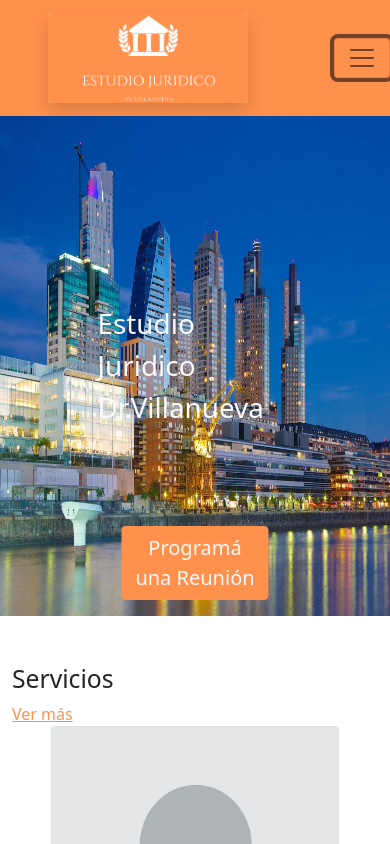
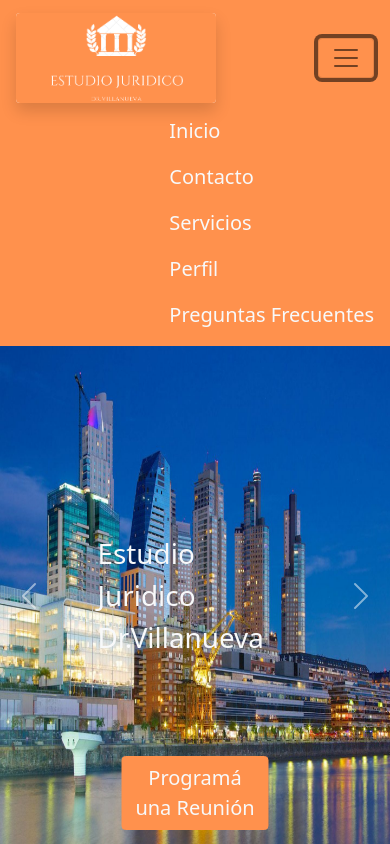
Before and after one commit to AlvaroLVR/estudioJuridicoWeb, a website: page index.html in a window 390 px wide. Both pictures are taken after a click on the button "Toggle navigation". Shown: the top 844 px of the page. Drawn offline with nearby package versions, Linux system fonts and the light colour scheme.

Commit message:
retoques del navbar y el footer version mobile

```diff
--- a/index.html
+++ b/index.html
@@ -4,50 +4,60 @@
   <meta charset="UTF-8">
   <meta http-equiv="X-UA-Compatible" content="IE=edge">
   <meta name="viewport" content="width=device-width, initial-scale=1.0">
-    <!-- PAGES -->
-    <link rel="stylesheet" href="./pages/Contacto.html">
+  <!--BOOTSTRAP-->
+
+  <link href="https://cdn.jsdelivr.net/npm/bootstrap@5.1.3/dist/css/bootstrap.min.css" rel="stylesheet" integrity="sha384-1BmE4kWBq78iYhFldvKuhfTAU6auU8tT94WrHftjDbrCEXSU1oBoqyl2QvZ6jIW3" crossorigin="anonymous">
+
   <!--FUENTE DE TEXTO-->
   <link rel="preconnect" href="https://fonts.googleapis.com">
   <link rel="preconnect" href="https://fonts.gstatic.com" crossorigin>
   <link href="https://fonts.googleapis.com/css2?family=Nunito+Sans:wght@400&display=swap" rel="stylesheet">
-    <!--BOOTSTRAP-->
-    <link href="https://cdn.jsdelivr.net/npm/bootstrap@5.1.3/dist/css/bootstrap.min.css" rel="stylesheet" integrity="sha384-1BmE4kWBq78iYhFldvKuhfTAU6auU8tT94WrHftjDbrCEXSU1oBoqyl2QvZ6jIW3" crossorigin="anonymous">
   <!--CSS-->
   <link rel="stylesheet" href="./sass/style.css">
   <title>Estudio Juridico Web</title>
 </head>
 <body>
   <!--HEADER -->
+
   <nav class="navbar navbar-expand-lg navbar-light bg-primary">
 
-    <a class="navbar-brand " href="#"><img class="shadow bg-body rounded mx-5" src="./img/LogoEstudioJuridico_navbar.png" alt="logoNavbar" height="90px" width="200px"></a>
-    <button class="navbar-toggler" type="button" data-bs-toggle="collapse" data-bs-target="#navbarSupportedContent" aria-controls="navbarSupportedContent" aria-expanded="false" aria-label="Toggle navigation">
+    <a class="navbar-brand logo-menu" href="#"><img class="shadow bg-body rounded ms-3" src="./img/LogoEstudioJuridico_navbar.png" alt="logoNavbar" height="90px" width="200px"></a>
+    <button class="navbar-toggler me-3" type="button" data-bs-toggle="collapse" data-bs-target="#navbarSupportedContent" aria-controls="navbarSupportedContent" aria-expanded="false" aria-label="Toggle navigation">
     <span class="navbar-toggler-icon"></span>
     </button>
 
-    <div class="collapse navbar-collapse position-relative " id="navbarSupportedContent">
-      <ul class="navbar-nav position-absolute end-0 mx-4"> <!--me-auto mb-2 mb-lg-0 -->
+    <div class="collapse navbar-collapse lista-mobile me-2" id="navbarSupportedContent">
+
+      <ul class="navbar-nav "> <!--me-auto mb-2 mb-lg-0 -->
+
         <li class="nav-item mx-2">
           <a class="nav-link active text-light fs-5" aria-current="page" href="index.html">Inicio</a>
         </li>
+
         <li class="nav-item mx-2">
           <a class="nav-link active text-light fs-5" aria-current="page" href="./pages/Contacto.html">Contacto</a>
         </li>
+
         <li class="nav-item mx-2">
           <a class="nav-link active text-light fs-5" aria-current="page" href="./pages/Servicios.html">Servicios</a>
         </li>
+
         <li class="nav-item mx-2">
           <a class="nav-link active text-light fs-5" aria-current="page" href="./pages/Perfil.html">Perfil</a>
         </li>
+
         <li class="nav-item mx-2">
-          <a class="nav-link active text-light fs-5" aria-current="page" href="./pages/PreguntasFrecuentes.html">Preguntas frecuentes</a>
+          <a class="nav-link active text-light fs-5" aria-current="page" href="./pages/PreguntasFrecuentes.html">Preguntas Frecuentes</a>
         </li>
       </ul>
+
     </div>
+
   </nav>
 
   <!-- MAIN -->
-  <div id="carouselExampleSlidesOnly position-relative" class="carousel slide" data-bs-ride="carousel">
+
+  <!-- <div id="carouselExampleSlidesOnly position-relative" class="carousel slide" data-bs-ride="carousel">
     <div class="carousel-inner active">
       <div class="carousel-item active">
         <img src="./img/carrousel1.jpg" class="d-block w-100 " height="500px" alt="puertoMadero">
@@ -56,8 +66,44 @@
         <img src="./img/carrousel2.jpg" class="d-block w-100 " height="500px" alt="puertoMaderoNoche">
       </div>
     </div>
+
+    <button class="carousel-control-prev" type="button" data-bs-target="#carouselExampleFade" data-bs-slide="prev">
+      <span class="carousel-control-prev-icon" aria-hidden="true"></span>
+      <span class="visually-hidden">Previous</span>
+    </button>
+
+    <button class="carousel-control-next" type="button" data-bs-target="#carouselExampleFade" data-bs-slide="next">
+      <span class="carousel-control-next-icon" aria-hidden="true"></span>
+      <span class="visually-hidden">Next</span>
+    </button>
+
     <button type="button" class="btn btn-primary position-absolute bottom-0 start-50 translate-middle-x mb-3 me-5 boton text-light fs-5" >Programá una Reunión</button>
     <p class="texto text-light fs-1 mb-3 position-absolute top-50 start-50 translate-middle ">Estudio Juridico <br>Dr.Villanueva</p>
+
+  </div> -->
+
+  <div id="carouselExampleControls active position-relative" class="carousel slide" data-bs-ride="carousel">
+    <div class="carousel-inner">
+      <div class="carousel-item active">
+        <img src="./img/carrousel1.jpg" class="d-block w-100 " height="500px" alt="puertoMadero">
+      </div>
+      <div class="carousel-item">
+        <img src="./img/carrousel2.jpg" class="d-block w-100 " height="500px" alt="puertoMaderoNoche">
+      </div>
+    </div>
+
+    <button class="carousel-control-prev" type="button" data-bs-target="#carouselExampleControls" data-bs-slide="prev">
+      <span class="carousel-control-prev-icon" aria-hidden="true"></span>
+      <span class="visually-hidden">Previous</span>
+    </button>
+    <button class="carousel-control-next" type="button" data-bs-target="#carouselExampleControls" data-bs-slide="next">
+      <span class="carousel-control-next-icon" aria-hidden="true"></span>
+      <span class="visually-hidden">Next</span>
+    </button>
+
+    <button type="button" class="btn btn-primary position-absolute bottom-0 start-50 translate-middle-x mb-3 me-5 boton text-light fs-5" >Programá una Reunión</button>
+    <p class="texto text-light fs-1 mb-3 position-absolute top-50 start-50 translate-middle ">Estudio Juridico <br>Dr.Villanueva</p>
+
   </div>
 
   <div class="container">
@@ -146,6 +192,7 @@
   </div>
 
   <!-- FOOTER -->
+
   <div class="container-fluid  navbar  bg-primary  d-flex flex-row justify-content-evenly align-items-start ">
 
     <div class="d-flex flex-column justify-content-center mt-2">
@@ -189,14 +236,13 @@
         </div>
       </div>
     </div>
+
     <p class="d-flex justify-content-end mt-2 me-0 fs-6">  <i> Sitios Web Infinite 2022 </i>   </p>
+
   </div>
 
-  <!--BOOTSTRAP-->
-  <script
-    src="https://cdn.jsdelivr.net/npm/bootstrap@5.1.3/dist/js/bootstrap.bundle.min.js"
-    integrity="sha384-ka7Sk0Gln4gmtz2MlQnikT1wXgYsOg+OMhuP+IlRH9sENBO0LRn5q+8nbTov4+1p"
-    crossorigin="anonymous">
-  </script>
+  <script src="https://cdn.jsdelivr.net/npm/@popperjs/core@2.10.2/dist/umd/popper.min.js" integrity="sha384-7+zCNj/IqJ95wo16oMtfsKbZ9ccEh31eOz1HGyDuCQ6wgnyJNSYdrPa03rtR1zdB" crossorigin="anonymous"></script>
+  <script src="https://cdn.jsdelivr.net/npm/bootstrap@5.1.3/dist/js/bootstrap.min.js" integrity="sha384-QJHtvGhmr9XOIpI6YVutG+2QOK9T+ZnN4kzFN1RtK3zEFEIsxhlmWl5/YESvpZ13" crossorigin="anonymous"></script>
+
 </body>
 </html>
--- a/sass/style.scss
+++ b/sass/style.scss
@@ -25,6 +25,10 @@ $primary: #ff914d;
     position: relative;
     bottom: 3px;
 }
+.lista-mobile{
+    display: flex;
+    justify-content: end;
+}
 
 @media  (max-width: 420px){
     .footer-text{
@@ -33,5 +37,17 @@ $primary: #ff914d;
     .footer-content{
         justify-content: center;
     }
+    .lista-mobile{
+        display: flex;
+        justify-content: center;
+        ul{
+            display: flex;
+            justify-content: center;
+        }
+    }
+    .logo-menu{
+        width: 50vw;
+    }
+
 }
 @import "../node_modules/bootstrap/scss/bootstrap.scss";
```
Also changed, not shown: sass/style.css, 2 other files. Lines whose indentation alone changed are shown as unchanged.
